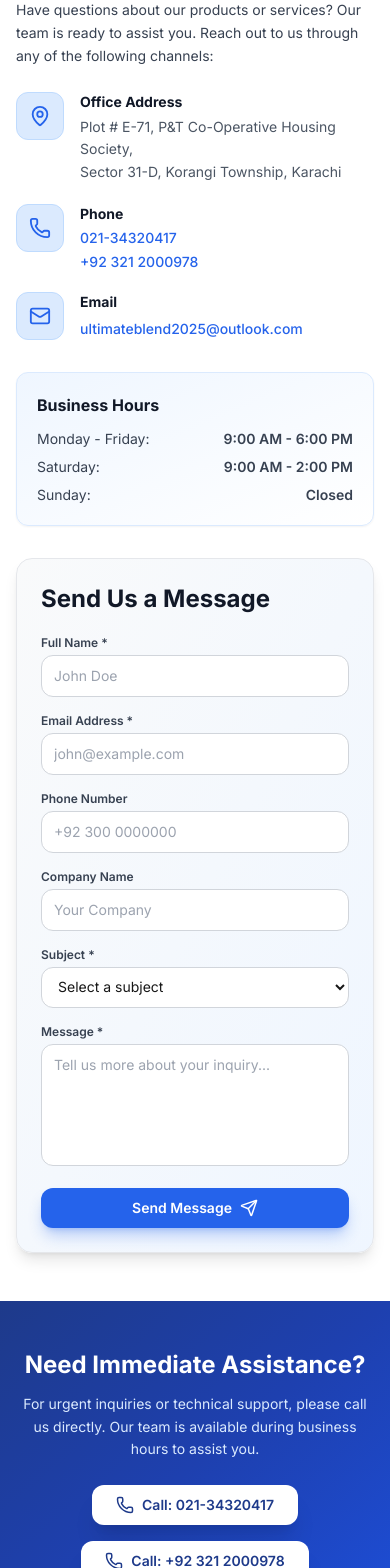
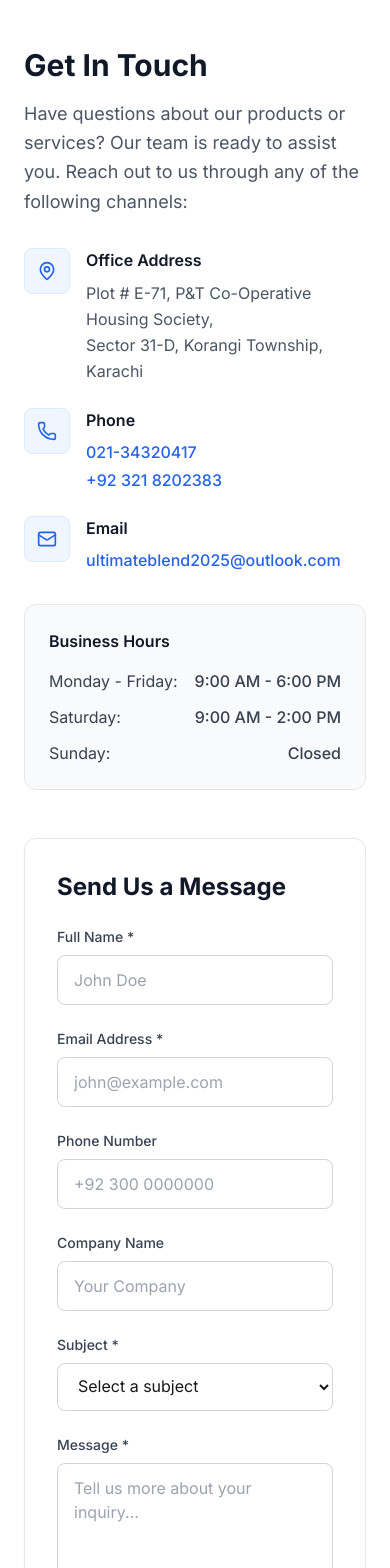
Before and after one commit to nimilzubair/Ultimate-Blend-Website, a Next.js app: page /contact in a window 390 px wide. Shown: the part 432-2000 px from the top of the page. Built offline with nearby package versions, Linux system fonts and the light colour scheme.

Commit message:
contact no. changes

```diff
--- a/app/contact/page.tsx
+++ b/app/contact/page.tsx
@@ -72,23 +72,23 @@ export default function ContactPage() {
   return (
     <div className="bg-white">
       {/* Hero Section */}
-      <section className="relative text-white py-12 sm:py-16 lg:py-28 overflow-hidden">
+      <section className="relative text-white py-16 sm:py-20 lg:py-28 overflow-hidden">
         <div className="absolute inset-0 bg-gradient-to-br from-blue-800 via-gray-800 to-blue-900">
           <div className="absolute inset-0 bg-[url('/hero-contact.jpg')] bg-cover bg-center opacity-50"></div>
         </div>
 
         <div className="absolute inset-0 bg-gradient-to-t from-black/20 to-transparent"></div>
 
-        <div className="relative max-w-7xl mx-auto px-4 sm:px-6 text-center z-10">
-          <div className="inline-block mb-2 sm:mb-4 px-3 py-1 sm:px-4 sm:py-1.5 bg-blue-600/40 backdrop-blur-sm rounded-full border border-blue-300/40">
-            <span className="text-xs sm:text-sm font-medium text-white">
+        <div className="relative max-w-7xl mx-auto px-6 text-center z-10">
+          <div className="inline-block mb-4 px-4 py-1.5 bg-blue-600/40 backdrop-blur-sm rounded-full border border-blue-300/40">
+            <span className="text-sm font-medium text-white">
               Get In Touch
             </span>
           </div>
-          <h1 className="text-3xl sm:text-4xl lg:text-6xl font-bold mb-3 sm:mb-6 bg-gradient-to-r from-white to-blue-100 bg-clip-text text-transparent">
+          <h1 className="text-4xl sm:text-5xl lg:text-6xl font-bold mb-6 bg-gradient-to-r from-white to-blue-100 bg-clip-text text-transparent">
             Contact Us
           </h1>
-          <p className="text-sm sm:text-base lg:text-lg max-w-3xl mx-auto text-gray-100 leading-relaxed">
+          <p className="text-lg max-w-3xl mx-auto text-gray-100 leading-relaxed">
             Get in touch with our team. We&apos;re here to answer your questions and help you
             find the right solutions for your needs.
           </p>
@@ -96,25 +96,27 @@ export default function ContactPage() {
       </section>
 
       {/* Contact Information & Form */}
-      <section className="py-12 sm:py-16 bg-white">
-        <div className="max-w-7xl mx-auto px-4 sm:px-6 lg:px-8">
-          <div className="grid md:grid-cols-2 gap-8 sm:gap-10">
+      <section className="py-16 bg-white">
+        <div className="max-w-6xl mx-auto px-6">
+          <div className="grid lg:grid-cols-2 gap-12">
             {/* Contact Information */}
+            <div className="space-y-8">
               <div>
-              <h2 className="text-2xl sm:text-3xl font-bold text-gray-900 mb-4 sm:mb-6">Get In Touch</h2>
-              <p className="text-gray-700 text-sm sm:text-base mb-6 sm:mb-8 leading-relaxed">
+                <h2 className="text-3xl font-bold text-gray-900 mb-4">Get In Touch</h2>
+                <p className="text-gray-600 text-lg leading-relaxed">
                   Have questions about our products or services? Our team is ready to assist you.
                   Reach out to us through any of the following channels:
                 </p>
+              </div>
 
-              <div className="space-y-5 sm:space-y-6">
+              <div className="space-y-6">
                 <div className="flex items-start group">
-                  <div className="bg-blue-100 p-3 sm:p-4 rounded-xl mr-4 border border-blue-200 group-hover:bg-blue-200 transition-colors flex-shrink-0">
-                    <MapPin className="text-blue-600" size={22} />
+                  <div className="bg-blue-50 p-3 rounded-lg mr-4 border border-blue-100 group-hover:bg-blue-100 transition-colors flex-shrink-0">
+                    <MapPin className="text-blue-600" size={20} />
                   </div>
                   <div>
-                    <h3 className="font-bold text-gray-900 mb-1 sm:mb-2 text-sm sm:text-base">Office Address</h3>
-                    <p className="text-gray-600 text-sm sm:text-base leading-relaxed">
+                    <h3 className="font-semibold text-gray-900 mb-2">Office Address</h3>
+                    <p className="text-gray-600 leading-relaxed">
                       Plot # E-71, P&amp;T Co-Operative Housing Society,<br />
                       Sector 31-D, Korangi Township, Karachi
                     </p>
@@ -122,27 +124,27 @@ export default function ContactPage() {
                 </div>
 
                 <div className="flex items-start group">
-                  <div className="bg-blue-100 p-3 sm:p-4 rounded-xl mr-4 border border-blue-200 group-hover:bg-blue-200 transition-colors flex-shrink-0">
-                    <Phone className="text-blue-600" size={22} />
+                  <div className="bg-blue-50 p-3 rounded-lg mr-4 border border-blue-100 group-hover:bg-blue-100 transition-colors flex-shrink-0">
+                    <Phone className="text-blue-600" size={20} />
                   </div>
                   <div>
-                    <h3 className="font-bold text-gray-900 mb-1 sm:mb-2 text-sm sm:text-base">Phone</h3>
-                    <a href="tel:+92213432041" className="text-blue-600 hover:text-blue-700 font-medium text-sm sm:text-base block">
+                    <h3 className="font-semibold text-gray-900 mb-2">Phone</h3>
+                    <a href="tel:+92213432041" className="text-blue-600 hover:text-blue-700 font-medium block">
                       021-34320417
                     </a>
-                    <a href="tel:+923212000978" className="text-blue-600 hover:text-blue-700 font-medium text-sm sm:text-base block mt-1">
-                      +92 321 2000978
+                    <a href="tel:+923218202383" className="text-blue-600 hover:text-blue-700 font-medium block mt-1">
+                      +92 321 8202383
                     </a>
                   </div>
                 </div>
 
                 <div className="flex items-start group">
-                  <div className="bg-blue-100 p-3 sm:p-4 rounded-xl mr-4 border border-blue-200 group-hover:bg-blue-200 transition-colors flex-shrink-0">
-                    <Mail className="text-blue-600" size={22} />
+                  <div className="bg-blue-50 p-3 rounded-lg mr-4 border border-blue-100 group-hover:bg-blue-100 transition-colors flex-shrink-0">
+                    <Mail className="text-blue-600" size={20} />
                   </div>
                   <div>
-                    <h3 className="font-bold text-gray-900 mb-1 sm:mb-2 text-sm sm:text-base">Email</h3>
-                    <a href="mailto:ultimateblend2025@outlook.com" className="text-blue-600 hover:text-blue-700 font-medium text-sm sm:text-base break-all">
+                    <h3 className="font-semibold text-gray-900 mb-2">Email</h3>
+                    <a href="mailto:ultimateblend2025@outlook.com" className="text-blue-600 hover:text-blue-700 font-medium break-all">
                       ultimateblend2025@outlook.com
                     </a>
                   </div>
@@ -150,41 +152,42 @@ export default function ContactPage() {
               </div>
 
               {/* Business Hours */}
-              <div className="mt-8 bg-gradient-to-br from-blue-50 to-white border border-blue-100 p-5 sm:p-6 rounded-xl shadow-sm">
-                <h3 className="font-bold text-gray-900 mb-3 sm:mb-4 text-base sm:text-lg">Business Hours</h3>
-                <div className="space-y-2 sm:space-y-3 text-gray-700 text-sm sm:text-base">
+              <div className="bg-gray-50 border border-gray-200 p-6 rounded-xl">
+                <h3 className="font-semibold text-gray-900 mb-4">Business Hours</h3>
+                <div className="space-y-3 text-gray-700">
                   <div className="flex justify-between">
                     <span>Monday - Friday:</span>
-                    <span className="font-semibold">9:00 AM - 6:00 PM</span>
+                    <span className="font-medium">9:00 AM - 6:00 PM</span>
                   </div>
                   <div className="flex justify-between">
                     <span>Saturday:</span>
-                    <span className="font-semibold">9:00 AM - 2:00 PM</span>
+                    <span className="font-medium">9:00 AM - 2:00 PM</span>
                   </div>
                   <div className="flex justify-between">
                     <span>Sunday:</span>
-                    <span className="font-semibold">Closed</span>
+                    <span className="font-medium">Closed</span>
                   </div>
                 </div>
               </div>
             </div>
 
             {/* Contact Form */}
-            <div className="bg-gradient-to-br from-gray-50 to-blue-50 p-6 sm:p-8 rounded-2xl border border-gray-200 shadow-lg">
-              <h2 className="text-2xl sm:text-3xl font-bold text-gray-900 mb-5 sm:mb-6">Send Us a Message</h2>
+            <div className="bg-white border border-gray-200 p-8 rounded-xl shadow-sm">
+              <h2 className="text-2xl font-bold text-gray-900 mb-6">Send Us a Message</h2>
 
               {submitSuccess && (
-                <div className="bg-green-50 border border-green-200 rounded-xl p-4 mb-5 sm:mb-6 flex items-center">
-                  <CheckCircle className="text-green-600 mr-3 flex-shrink-0" size={22} />
-                  <p className="text-green-800 text-xs sm:text-sm">
+                <div className="bg-green-50 border border-green-200 rounded-lg p-4 mb-6 flex items-center">
+                  <CheckCircle className="text-green-600 mr-3 flex-shrink-0" size={20} />
+                  <p className="text-green-800 text-sm">
                     Your message has been sent successfully! We&apos;ll get back to you soon.
                   </p>
                 </div>
               )}
 
-              <form onSubmit={handleSubmit} className="space-y-4 sm:space-y-5">
+              <form onSubmit={handleSubmit} className="space-y-6">
+                <div className="grid sm:grid-cols-2 gap-6">
                   <div>
-                  <label className="block text-xs sm:text-sm font-semibold text-gray-700 mb-1 sm:mb-2">
+                    <label className="block text-sm font-medium text-gray-700 mb-2">
                       Full Name *
                     </label>
                     <input
@@ -193,13 +196,13 @@ export default function ContactPage() {
                       required
                       value={formData.name}
                       onChange={handleInputChange}
-                    className="w-full px-3 sm:px-4 py-2.5 sm:py-3 bg-white border border-gray-300 rounded-xl focus:ring-2 focus:ring-blue-500 focus:border-transparent transition-all text-sm sm:text-base"
+                      className="w-full px-4 py-3 bg-white border border-gray-300 rounded-lg focus:ring-2 focus:ring-blue-500 focus:border-transparent transition-all"
                       placeholder="John Doe"
                     />
                   </div>
 
                   <div>
-                  <label className="block text-xs sm:text-sm font-semibold text-gray-700 mb-1 sm:mb-2">
+                    <label className="block text-sm font-medium text-gray-700 mb-2">
                       Email Address *
                     </label>
                     <input
@@ -208,13 +211,15 @@ export default function ContactPage() {
                       required
                       value={formData.email}
                       onChange={handleInputChange}
-                    className="w-full px-3 sm:px-4 py-2.5 sm:py-3 bg-white border border-gray-300 rounded-xl focus:ring-2 focus:ring-blue-500 focus:border-transparent transition-all text-sm sm:text-base"
+                      className="w-full px-4 py-3 bg-white border border-gray-300 rounded-lg focus:ring-2 focus:ring-blue-500 focus:border-transparent transition-all"
                       placeholder="john@example.com"
                     />
                   </div>
+                </div>
 
+                <div className="grid sm:grid-cols-2 gap-6">
                   <div>
-                  <label className="block text-xs sm:text-sm font-semibold text-gray-700 mb-1 sm:mb-2">
+                    <label className="block text-sm font-medium text-gray-700 mb-2">
                       Phone Number
                     </label>
                     <input
@@ -222,13 +227,13 @@ export default function ContactPage() {
                       name="phone"
                       value={formData.phone}
                       onChange={handleInputChange}
-                    className="w-full px-3 sm:px-4 py-2.5 sm:py-3 bg-white border border-gray-300 rounded-xl focus:ring-2 focus:ring-blue-500 focus:border-transparent transition-all text-sm sm:text-base"
+                      className="w-full px-4 py-3 bg-white border border-gray-300 rounded-lg focus:ring-2 focus:ring-blue-500 focus:border-transparent transition-all"
                       placeholder="+92 300 0000000"
                     />
                   </div>
 
                   <div>
-                  <label className="block text-xs sm:text-sm font-semibold text-gray-700 mb-1 sm:mb-2">
+                    <label className="block text-sm font-medium text-gray-700 mb-2">
                       Company Name
                     </label>
                     <input
@@ -236,13 +241,14 @@ export default function ContactPage() {
                       name="company"
                       value={formData.company}
                       onChange={handleInputChange}
-                    className="w-full px-3 sm:px-4 py-2.5 sm:py-3 bg-white border border-gray-300 rounded-xl focus:ring-2 focus:ring-blue-500 focus:border-transparent transition-all text-sm sm:text-base"
+                      className="w-full px-4 py-3 bg-white border border-gray-300 rounded-lg focus:ring-2 focus:ring-blue-500 focus:border-transparent transition-all"
                       placeholder="Your Company"
                     />
                   </div>
+                </div>
 
                 <div>
-                  <label className="block text-xs sm:text-sm font-semibold text-gray-700 mb-1 sm:mb-2">
+                  <label className="block text-sm font-medium text-gray-700 mb-2">
                     Subject *
                   </label>
                   <select
@@ -250,7 +256,7 @@ export default function ContactPage() {
                     required
                     value={formData.subject}
                     onChange={handleInputChange}
-                    className="w-full px-3 sm:px-4 py-2.5 sm:py-3 bg-white border border-gray-300 rounded-xl focus:ring-2 focus:ring-blue-500 focus:border-transparent transition-all text-sm sm:text-base"
+                    className="w-full px-4 py-3 bg-white border border-gray-300 rounded-lg focus:ring-2 focus:ring-blue-500 focus:border-transparent transition-all"
                   >
                     <option value="">Select a subject</option>
                     <option value="Product Inquiry">Product Inquiry</option>
@@ -262,7 +268,7 @@ export default function ContactPage() {
                 </div>
 
                 <div>
-                  <label className="block text-xs sm:text-sm font-semibold text-gray-700 mb-1 sm:mb-2">
+                  <label className="block text-sm font-medium text-gray-700 mb-2">
                     Message *
                   </label>
                   <textarea
@@ -271,7 +277,7 @@ export default function ContactPage() {
                     rows={5}
                     value={formData.message}
                     onChange={handleInputChange}
-                    className="w-full px-3 sm:px-4 py-2.5 sm:py-3 bg-white border border-gray-300 rounded-xl focus:ring-2 focus:ring-blue-500 focus:border-transparent resize-none transition-all text-sm sm:text-base"
+                    className="w-full px-4 py-3 bg-white border border-gray-300 rounded-lg focus:ring-2 focus:ring-blue-500 focus:border-transparent resize-none transition-all"
                     placeholder="Tell us more about your inquiry..."
                   />
                 </div>
@@ -279,7 +285,7 @@ export default function ContactPage() {
                 <button
                   type="submit"
                   disabled={isSubmitting}
-                  className="w-full bg-blue-600 hover:bg-blue-700 text-white font-semibold py-2.5 sm:py-3 px-5 sm:px-6 rounded-xl transition-colors flex items-center justify-center disabled:opacity-50 disabled:cursor-not-allowed shadow-lg shadow-blue-600/30 text-sm sm:text-base"
+                  className="w-full bg-blue-600 hover:bg-blue-700 text-white font-medium py-3 px-6 rounded-lg transition-colors flex items-center justify-center disabled:opacity-50 disabled:cursor-not-allowed"
                 >
                   {isSubmitting ? 'Sending...' : 'Send Message'}
                   <Send className="ml-2" size={18} />
@@ -291,29 +297,29 @@ export default function ContactPage() {
       </section>
 
       {/* CTA Section */}
-      <section className="py-12 sm:py-16 bg-gradient-to-br from-blue-900 via-blue-800 to-blue-700 text-white">
-        <div className="max-w-7xl mx-auto px-4 sm:px-6 lg:px-8 text-center">
-          <h2 className="text-2xl sm:text-3xl font-bold mb-3 sm:mb-4">
+      <section className="py-16 bg-gradient-to-br from-blue-900 via-blue-800 to-blue-700 text-white">
+        <div className="max-w-6xl mx-auto px-6 text-center">
+          <h2 className="text-3xl font-bold mb-4">
             Need Immediate Assistance?
           </h2>
-          <p className="text-blue-100 text-sm sm:text-base mb-6 sm:mb-8 max-w-2xl mx-auto leading-relaxed">
+          <p className="text-blue-100 text-lg mb-8 max-w-2xl mx-auto leading-relaxed">
             For urgent inquiries or technical support, please call us directly.
             Our team is available during business hours to assist you.
           </p>
           <div className="flex flex-col sm:flex-row gap-4 justify-center items-center">
             <a
               href="tel:+92213432041"
-              className="inline-flex items-center bg-white text-blue-900 hover:bg-gray-100 font-semibold py-2.5 sm:py-3 px-6 sm:px-8 rounded-xl transition-colors shadow-xl text-sm sm:text-base"
+              className="inline-flex items-center bg-white text-blue-900 hover:bg-gray-100 font-medium py-3 px-8 rounded-lg transition-colors"
             >
               <Phone className="mr-2" size={18} />
               Call: 021-34320417
             </a>
             <a
-              href="tel:+923212000978"
-              className="inline-flex items-center bg-white text-blue-900 hover:bg-gray-100 font-semibold py-2.5 sm:py-3 px-6 sm:px-8 rounded-xl transition-colors shadow-xl text-sm sm:text-base"
+              href="tel:+923218202383"
+              className="inline-flex items-center bg-white text-blue-900 hover:bg-gray-100 font-medium py-3 px-8 rounded-lg transition-colors"
             >
               <Phone className="mr-2" size={18} />
-              Call: +92 321 2000978
+              Call: +92 321 8202383
             </a>
           </div>
         </div>
--- a/components/Footer.tsx
+++ b/components/Footer.tsx
@@ -76,10 +76,10 @@ export default function Footer() {
               <li className="flex items-center group">
                 <Phone className="mr-2 flex-shrink-0 text-blue-400" size={16} />
                 <a
-                  href="tel:+923212000978"
+                  href="tel:+923218202383"
                   className="text-slate-400 hover:text-blue-400 transition-colors text-sm"
                 >
-                  +92 321 2000978
+                  +92 321 8202383
                 </a>
               </li>
               <li className="flex items-center group">
```
Lines whose indentation alone changed are shown as unchanged.
